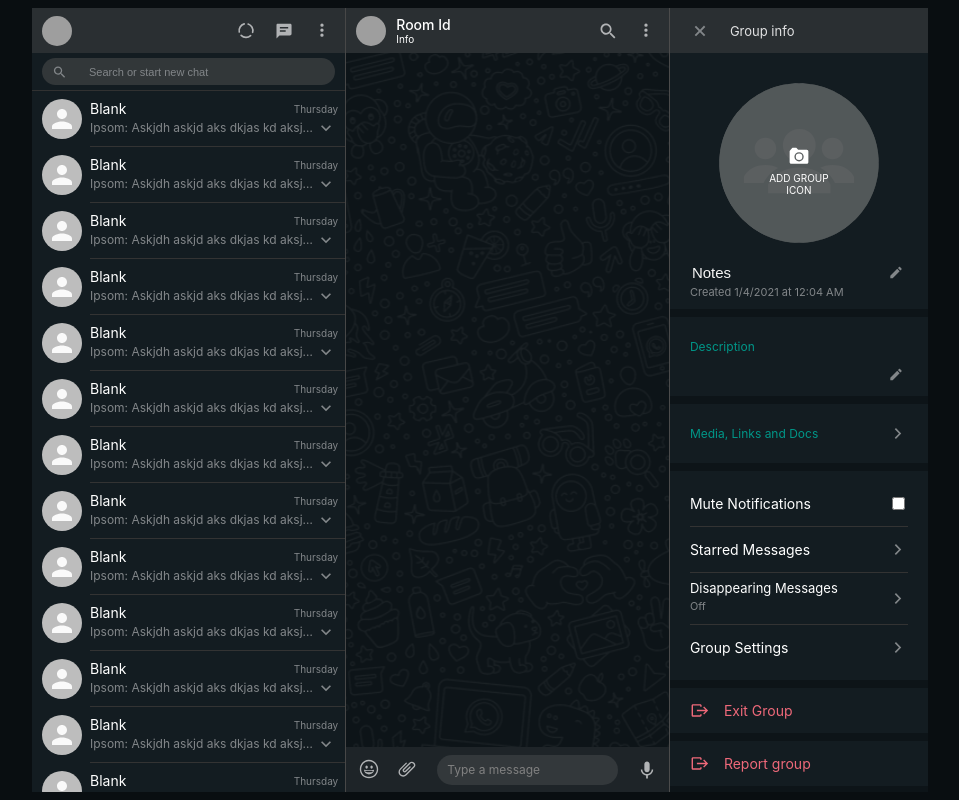
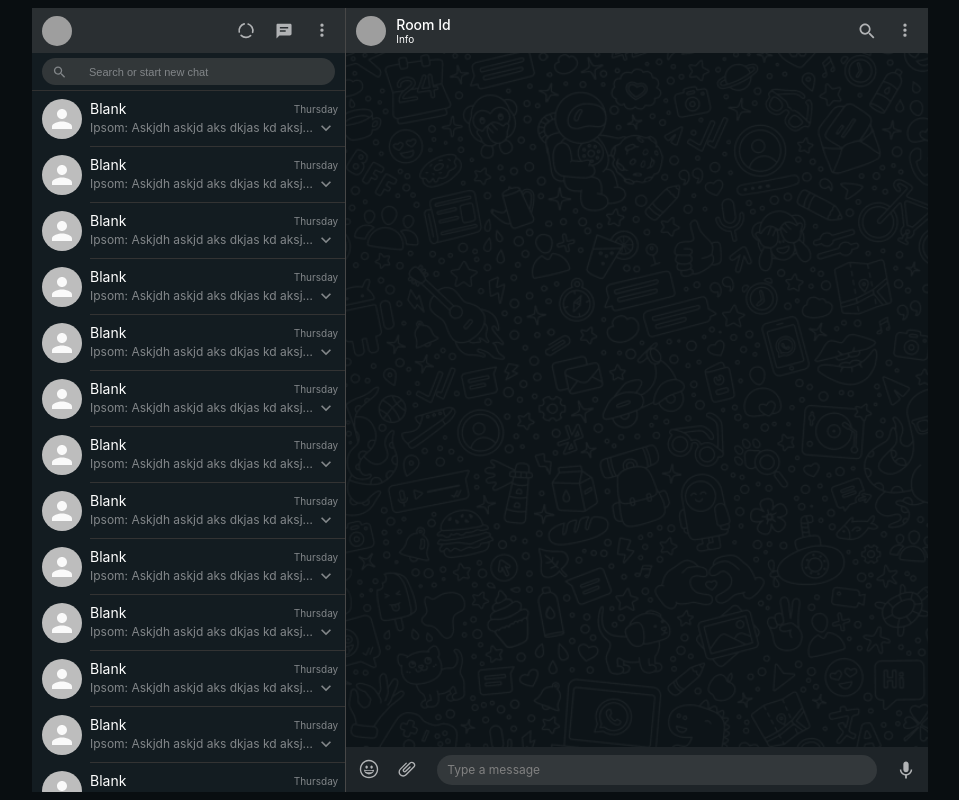
Before and after one commit to joel-jaimon/whatsapp-clone, a React (Create React App) app in the folder whatsapp-client/: page / in a window 1280 px wide. Shown: the whole page, without its empty margins (160-1119 px from the left). Built offline with nearby package versions, Linux system fonts and the light colour scheme; grey boxes are pictures that could not be loaded.

Commit message:
avatar component added

```diff
--- a/whatsapp-client/package.json
+++ b/whatsapp-client/package.json
@@ -16,6 +16,7 @@
     "@types/react-redux": "^7.1.16",
     "react": "^17.0.2",
     "react-dom": "^17.0.2",
+    "react-image-file-resizer": "^0.4.7",
     "react-scripts": "4.0.3",
     "redux-saga": "^1.1.3",
     "sass": "^1.35.1",
--- a/whatsapp-client/src/components/ChatContainer/ChatContainer.tsx
+++ b/whatsapp-client/src/components/ChatContainer/ChatContainer.tsx
@@ -1,3 +1,4 @@
+import { useState } from "react";
 import { ChatContainerBody } from "../ChatContainerBody/ChatContainerBody";
 import { ChatContainerFooter } from "../ChatContainerFooter/ChatContainerFooter";
 import { ChatContainerHead } from "../ChatContainerHead/ChatContainerHead";
@@ -5,14 +6,15 @@ import { ChatModal } from "../ChatModal/ChatModal";
 import s from "./chatContainerStyles.module.scss";
 
 export const ChatContainer = () => {
+  const [modal, setModal] = useState<null | string>(null);
   return (
     <div className={s.chatContainer}>
       <div className={s.chatMain}>
-        <ChatContainerHead />
+        <ChatContainerHead setModal={setModal} />
         <ChatContainerBody />
         <ChatContainerFooter />
       </div>
-      <ChatModal />
+      {modal && <ChatModal modal={modal} setModal={setModal} />}
     </div>
   );
 };
--- a/whatsapp-client/src/components/ChatContainerHead/ChatContainerHead.tsx
+++ b/whatsapp-client/src/components/ChatContainerHead/ChatContainerHead.tsx
@@ -1,10 +1,10 @@
 import { Avatar } from "@material-ui/core";
 import s from "./chatContainerHeader.module.scss";
 
-export const ChatContainerHead = () => {
+export const ChatContainerHead = ({ setModal }: any) => {
   return (
     <div className={s.chatContainerHead}>
-      <div className={s.roomA}>
+      <div onClick={() => setModal(true)} className={s.roomA}>
         <span className={s.avatar}>
           <img src="https://i.pravatar.cc/300" />
         </span>
--- a/whatsapp-client/src/components/ChatContainerHead/chatContainerHeader.module.scss
+++ b/whatsapp-client/src/components/ChatContainerHead/chatContainerHeader.module.scss
@@ -10,6 +10,9 @@
   display: flex;
   justify-content: flex-start;
   align-items: center;
+  width: 90%;
+  margin-right: 20px;
+  cursor: pointer;
 }
 
 .avatar {
--- a/whatsapp-client/src/components/ChatModal/ChatModal.tsx
+++ b/whatsapp-client/src/components/ChatModal/ChatModal.tsx
@@ -5,11 +5,12 @@ import { GeneralSettingsSection } from "./Components/GeneralSettingsSection/gene
 import { MediaSection } from "./Components/MediaSection/MediaSection";
 import { ParticipantSection } from "./Components/ParticipantSection/ParticipantSection";
 
-const UserInfoModal = (props: any) => {
+const UserInfoModal = ({ setModal }: any) => {
   return (
     <div className={s.userInfoModal}>
       <div className={s.modalHead}>
         <svg
+          onClick={() => setModal(false)}
           xmlns="http://www.w3.org/2000/svg"
           viewBox="0 0 24 24"
           width="24"
@@ -61,12 +62,10 @@ const UserInfoModal = (props: any) => {
   );
 };
 
-export const ChatModal = () => {
+export const ChatModal = ({ modal, setModal }: any) => {
   return (
     <div className={s.chatModal}>
-      <div>
-        <UserInfoModal name="Joel Jaimon" />
-      </div>
+      <UserInfoModal setModal={setModal} name="Joel Jaimon" />
     </div>
   );
 };
--- a/whatsapp-client/src/components/ChatModal/Components/AvatarSection/AvatarSection.tsx
+++ b/whatsapp-client/src/components/ChatModal/Components/AvatarSection/AvatarSection.tsx
@@ -1,36 +1,54 @@
 import { useState } from "react";
 import s from "./avatarSection.module.scss";
+import compress from "react-image-file-resizer";
 
 export const AvatarSection = (props: any) => {
   const [editName, setEditName] = useState(false);
   const [newName, setNewName] = useState(props.name ?? "");
+  const [avatar, setAvatar] = useState<any>(null);
+  const [hoverForNewAvatar, setHoverForNewAvatar] = useState(false);
+
+  const handleCompressedImage = (base64Data: string) => {
+    setAvatar(base64Data);
+  };
+
+  const handleAvatarChange = async (file: any) => {
+    compress.imageFileResizer(
+      file,
+      480,
+      480,
+      "PNG",
+      70,
+      0,
+      handleCompressedImage,
+      "base64"
+    );
+  };
 
   const handleNameUpdate = () => {
-    //TODO
     setEditName(false);
   };
 
   return (
     <div className={s.avatarSection}>
       <div className={s.infoModalAvatar}>
+        {avatar ? (
+          <div
+            onMouseLeave={() => setHoverForNewAvatar(false)}
+            onMouseOver={() => setHoverForNewAvatar(true)}
+            className={s.grpIcon}
+          >
+            {hoverForNewAvatar && (
+              <AddNewAvatar
+                type="change"
+                handleAvatarChange={handleAvatarChange}
+              />
+            )}
+            <img src={avatar} />
+          </div>
+        ) : (
           <div className={s.grpIcon}>
-          <div className={s.addGroupIcon}>
-            <input type="file" />
-            <div className={s.addGroupCameraDiv}>
-              <svg
-                xmlns="http://www.w3.org/2000/svg"
-                viewBox="0 0 24 24"
-                width="24"
-                height="24"
-              >
-                <path
-                  fill="currentColor"
-                  d="M21.317 4.381H10.971L9.078 2.45c-.246-.251-.736-.457-1.089-.457H4.905c-.352 0-.837.211-1.078.468L1.201 5.272C.96 5.529.763 6.028.763 6.38v1.878l-.002.01v11.189a1.92 1.92 0 0 0 1.921 1.921h18.634a1.92 1.92 0 0 0 1.921-1.921V6.302a1.92 1.92 0 0 0-1.92-1.921zM12.076 18.51a5.577 5.577 0 1 1 0-11.154 5.577 5.577 0 0 1 0 11.154zm0-9.506a3.929 3.929 0 1 0 0 7.858 3.929 3.929 0 0 0 0-7.858z"
-                ></path>
-              </svg>
-              <p>ADD GROUP ICON</p>
-            </div>
-          </div>
+            <AddNewAvatar type="add" handleAvatarChange={handleAvatarChange} />
             <div className={s.mainIcon}>
               <svg
                 xmlns="http://www.w3.org/2000/svg"
@@ -49,6 +67,8 @@ export const AvatarSection = (props: any) => {
               </svg>
             </div>
           </div>
+        )}
+
         <div className={s.info}>
           <div
             style={
@@ -121,3 +141,30 @@ export const AvatarSection = (props: any) => {
     </div>
   );
 };
+
+const AddNewAvatar = ({ handleAvatarChange, type }: any) => {
+  return (
+    <div className={s.addGroupIcon}>
+      <input
+        type="file"
+        accept="image/png"
+        onChange={(e: any) => handleAvatarChange(e.target.files[0])}
+      />
+      <div className={s.addGroupCameraDiv}>
+        <svg
+          xmlns="http://www.w3.org/2000/svg"
+          viewBox="0 0 24 24"
+          width="24"
+          height="24"
+        >
+          <path
+            fill="currentColor"
+            d="M21.317 4.381H10.971L9.078 2.45c-.246-.251-.736-.457-1.089-.457H4.905c-.352 0-.837.211-1.078.468L1.201 5.272C.96 5.529.763 6.028.763 6.38v1.878l-.002.01v11.189a1.92 1.92 0 0 0 1.921 1.921h18.634a1.92 1.92 0 0 0 1.921-1.921V6.302a1.92 1.92 0 0 0-1.92-1.921zM12.076 18.51a5.577 5.577 0 1 1 0-11.154 5.577 5.577 0 0 1 0 11.154zm0-9.506a3.929 3.929 0 1 0 0 7.858 3.929 3.929 0 0 0 0-7.858z"
+          ></path>
+        </svg>
+        {type === "change" && <p>CHANGE GROUP ICON</p>}
+        {type === "add" && <p>ADD GROUP ICON</p>}
+      </div>
+    </div>
+  );
+};
--- a/whatsapp-client/src/components/ChatModal/Components/AvatarSection/avatarSection.module.scss
+++ b/whatsapp-client/src/components/ChatModal/Components/AvatarSection/avatarSection.module.scss
@@ -10,6 +10,12 @@
   width: 160px;
   height: 160px;
   margin: 20px auto;
+  img {
+    object-fit: cover;
+    object-position: center;
+    width: 160px;
+    height: 160px;
+  }
   .mainIcon {
     svg {
       width: 160px;
```
Also changed, not shown: 2 other files (tests, documents, lock files or other folders). Lines whose indentation alone changed are shown as unchanged.
